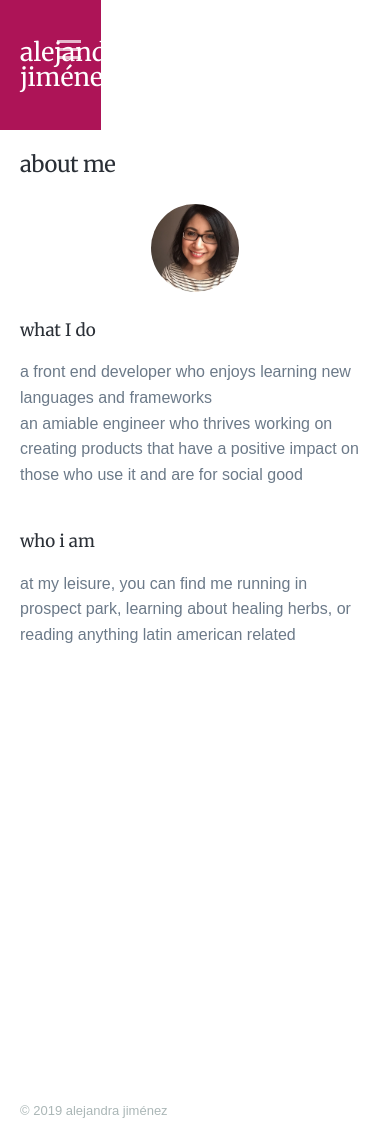
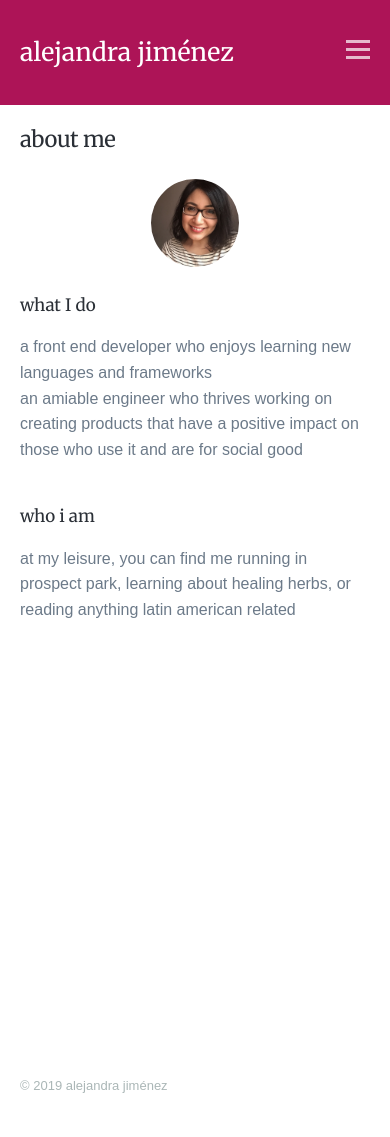
Before and after one commit to axjimenez89/alejandra, a Jekyll site: the page built from index.html, in a window 390 px wide. Built offline with Jekyll 4.4.1, drawn with Linux system fonts in a browser that asks for light colours; nearby versions of some CDN libraries; some web fonts are replaced; the list of posts is cut into pages by our own code; after the commit the page ends 1112 px from its top, so only the background shows below that.

```diff
--- a/css/style.scss
+++ b/css/style.scss
@@ -328,5 +328,8 @@
     .box.image-project.images3 {
     margin-top: 25px;
 }
+.header {
+  width: 100%;
+}
 
   }
```
